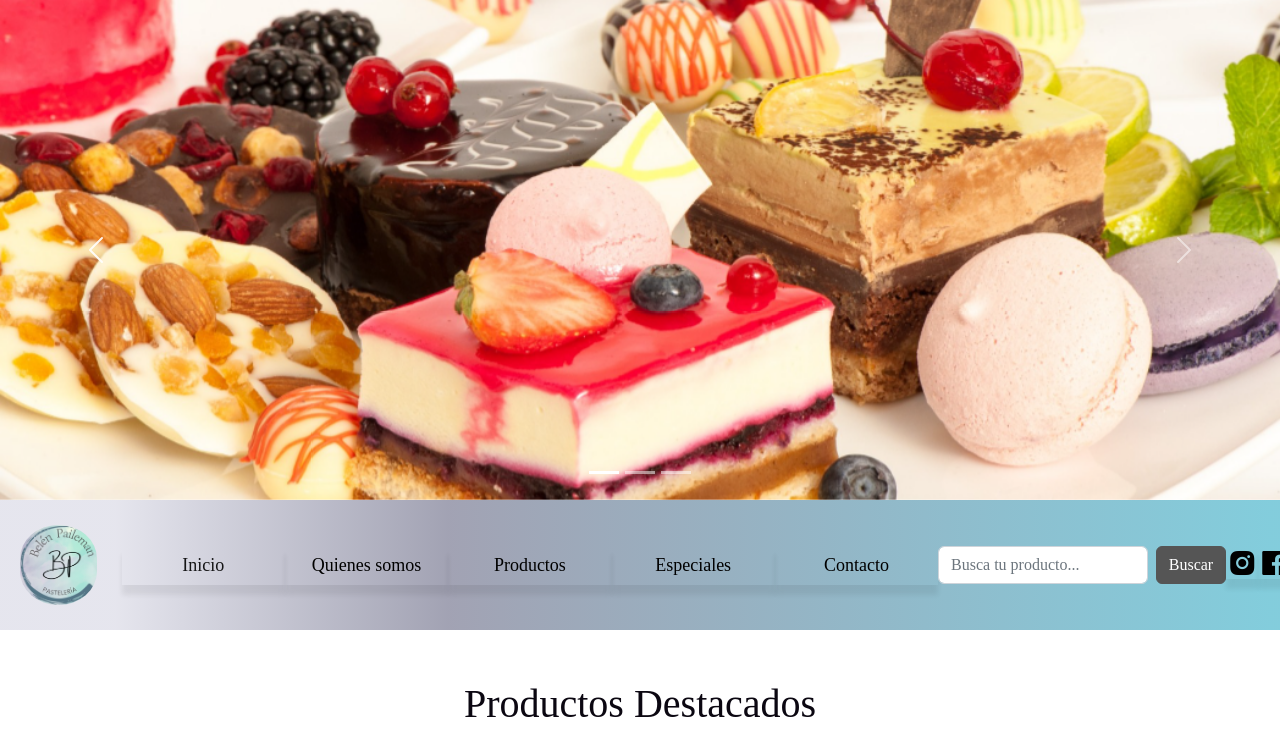
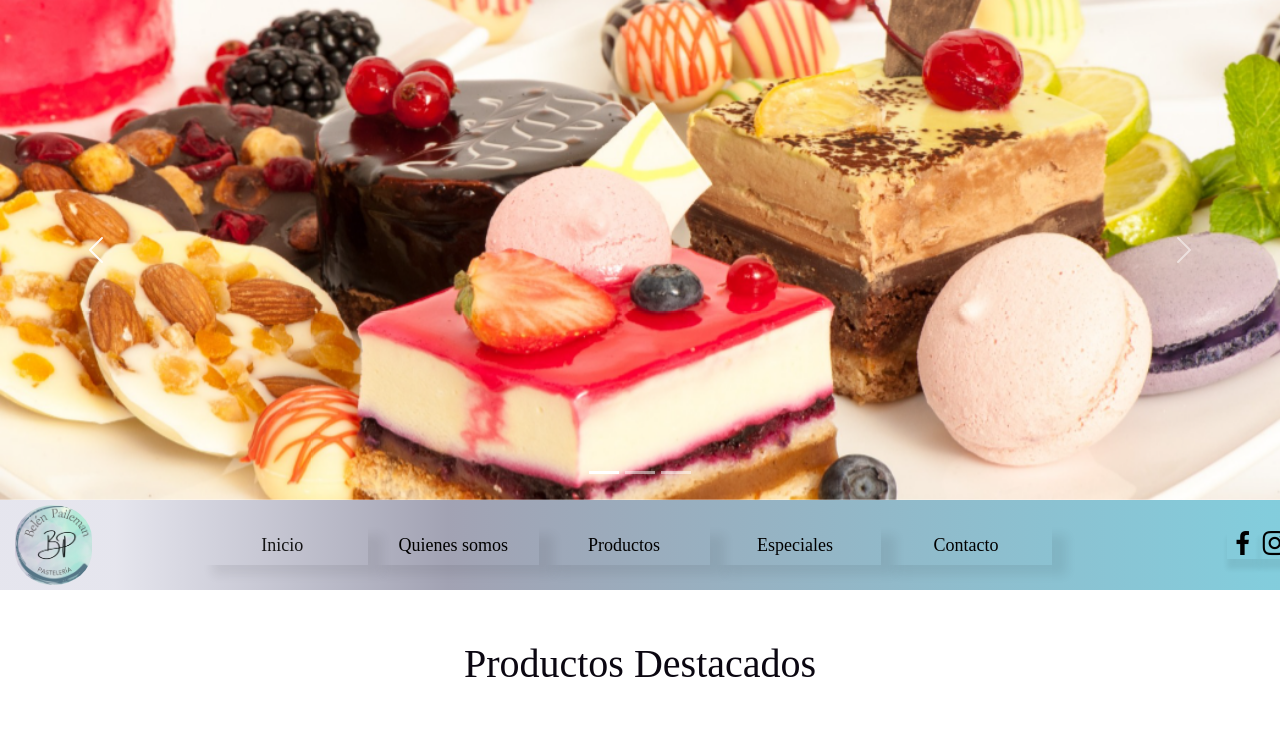
Before and after one commit to NestorLlanos/PF-Llanos, a website: page index.html in a window 1280 px wide. Shown: the top 730 px of the page. Drawn offline with nearby package versions, Linux system fonts and the light colour scheme; grey boxes are pictures that could not be loaded.

Commit message:
modificando navbar

```diff
--- a/index.html
+++ b/index.html
@@ -71,17 +71,13 @@
             </li>
 
           </ul>
-          <form class="d-flex" role="search">
-            <input class="form-control me-2" type="search" placeholder="Busca tu producto..." aria-label="Search">
-            <button class="btn btn-primary" type="submit">Buscar</button>
-          </form>
-          <a title="seguinos" href="https://www.instagram.com/bp_pasteleria.ar/"><i class='bx bxl-instagram-alt'></i></a>
-          <a title="seguinos" href="https://www.facebook.com/belen.paileman.9?mibextid=ZbWKwL"><i class='bx bxl-facebook-square' ></i></a>
-          <a title="chat" href="https://wa.me/2616341196"><i class='bx bxl-whatsapp-square'></i></a>
+
+          <a title="seguinos"href="https://www.facebook.com/belen.paileman.9?mibextid=ZbWKwL" class="facebook" target="_blank"><i class="bx bxl-facebook"></i></a>
+          <a title="seguinos" href="https://www.instagram.com/bp_pasteleria.ar/" class="instagram" target="_blank"><i class="bx bxl-instagram"></i></a>
+          <a title="chat"href="https://wa.me/2616341196" class="whatsapp" target="_blank"><i class="bx bxl-whatsapp"></i></a>
         </div>
       </div>
     </nav>
-
   </header>
 
   <main class="container-fluid">
--- a/scss/style.scss
+++ b/scss/style.scss
@@ -67,22 +67,21 @@ body {
         }
         .navbar {
             display: flex;
-            text-align: center;
-            align-items: center;
-            padding: 5px;
+            height: 90px;
             background: linear-gradient(90deg, rgba(215,214,228,0.5550595238095238) 9%, rgba(75,75,108,0.4990371148459384) 35%, rgba(108,196,214,0.835171568627451) 99%);
             ul{
-                width: 68%;
+                width: 80%;
                 display: flex;
-                align-items: center;
-                justify-content:center;
-                margin: 0px 50px 0px 0px;
+                align-items: left;
+                justify-content:left;
+                padding: 0px 30px 0px 80px;
+                margin: 0px 10px 0px 0px;
                 li{
                     width: 200px;
                     height: 40px;
-                    box-shadow: 0px 10px 5px rgba(0, 0, 0, 0.07);
+                    box-shadow: 15px 10px 10px rgba(0, 0, 0, 0.07);
 
-                    font-family: "fantasy";
+
                     font-size: 18px;
                     align-items: center;
                     text-align:center;
@@ -102,7 +101,8 @@ body {
             i{
                 font-size:xx-large;
                 box-shadow: 0px 10px 5px rgba(0, 0, 0, 0.07);
-              }
+            }
+
         }
     }
 
```
Also changed, not shown: html/contacto.html (+1 -4 lines), css/style.css, 1 other file.
